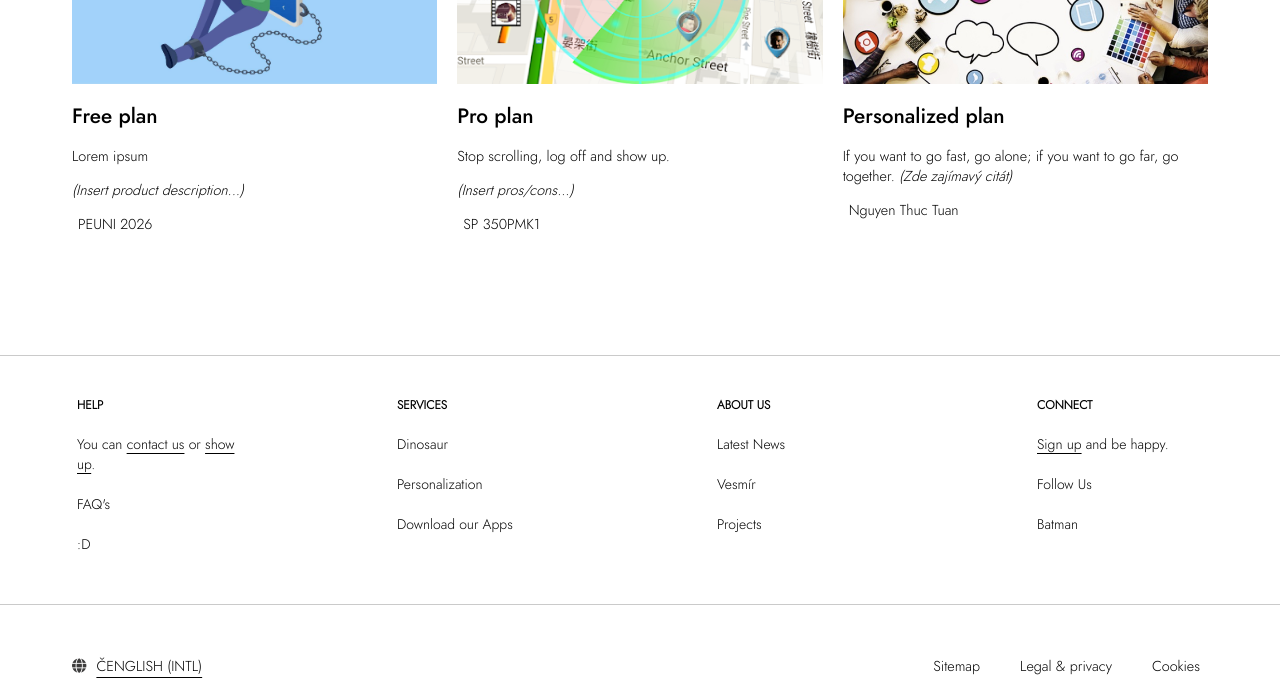
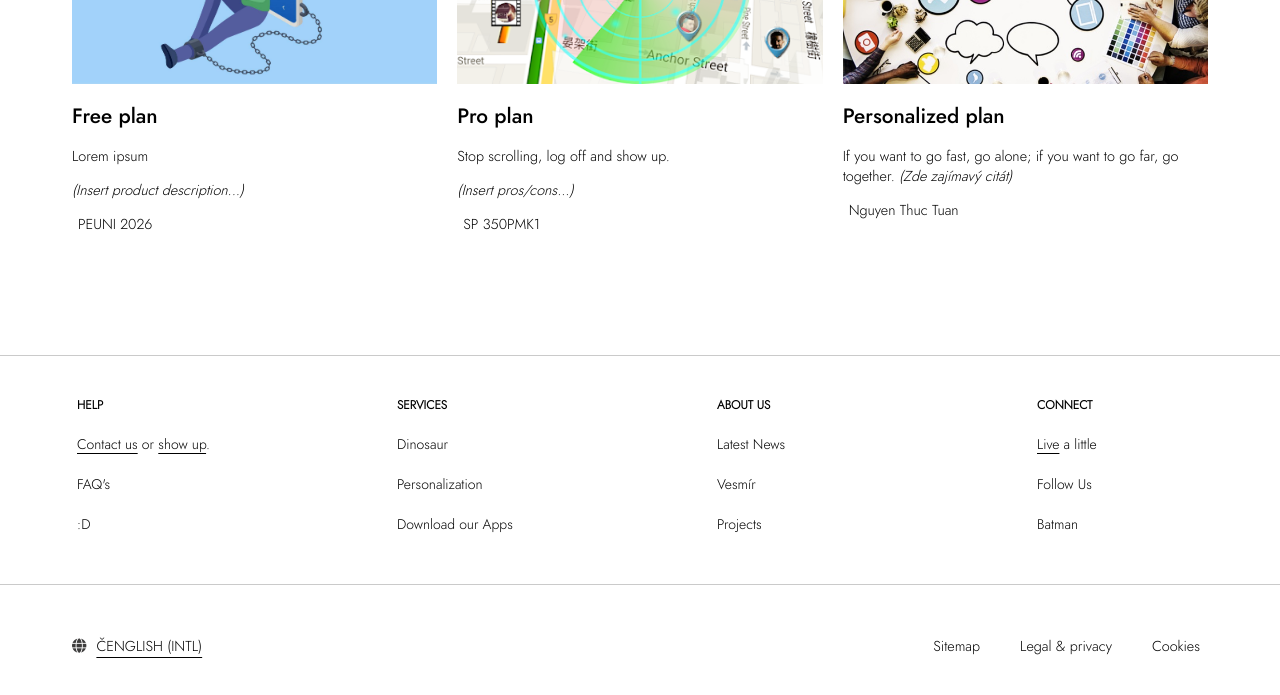
Before and after one commit to nguyen-peuni/PMK, a plain HTML site: page index.html in a window 1280 px wide. Shown: the part 5319-6014 px from the top of the page. Drawn offline with Linux system fonts and the light colour scheme.

Commit message:
Update index.html

```diff
--- a/index.html
+++ b/index.html
@@ -115,7 +115,7 @@
         <div class="container">
             <div class="column">
               <div class="cell cell-head">HELP</div>
-              <div class="cell"><a href="#" class="links">You can <span>contact us</span> or <span>show up</span>.</a></div>
+              <div class="cell"><a href="#" class="links"><span>Contact us</span> or <span>show up</span>.</a></div>
               <div class="cell"><a href="#" class="links">FAQ's</a></div>
               <div class="cell"><a href="#" class="links">:D</a></div>
             </div>
@@ -133,7 +133,7 @@
             </div>
             <div class="column">
               <div class="cell cell-head">CONNECT</div>
-              <div class="cell"><a href="#" class="links"><span>Sign up</span> and be happy.</a></div>
+              <div class="cell"><a href="#" class="links"><span>Live</span> a little</a></div>
               <div class="cell"><a href="#" class="links">Follow Us</a></div>
               <div class="cell"><a href="#" class="links">Batman</a></div>
             </div>
```
